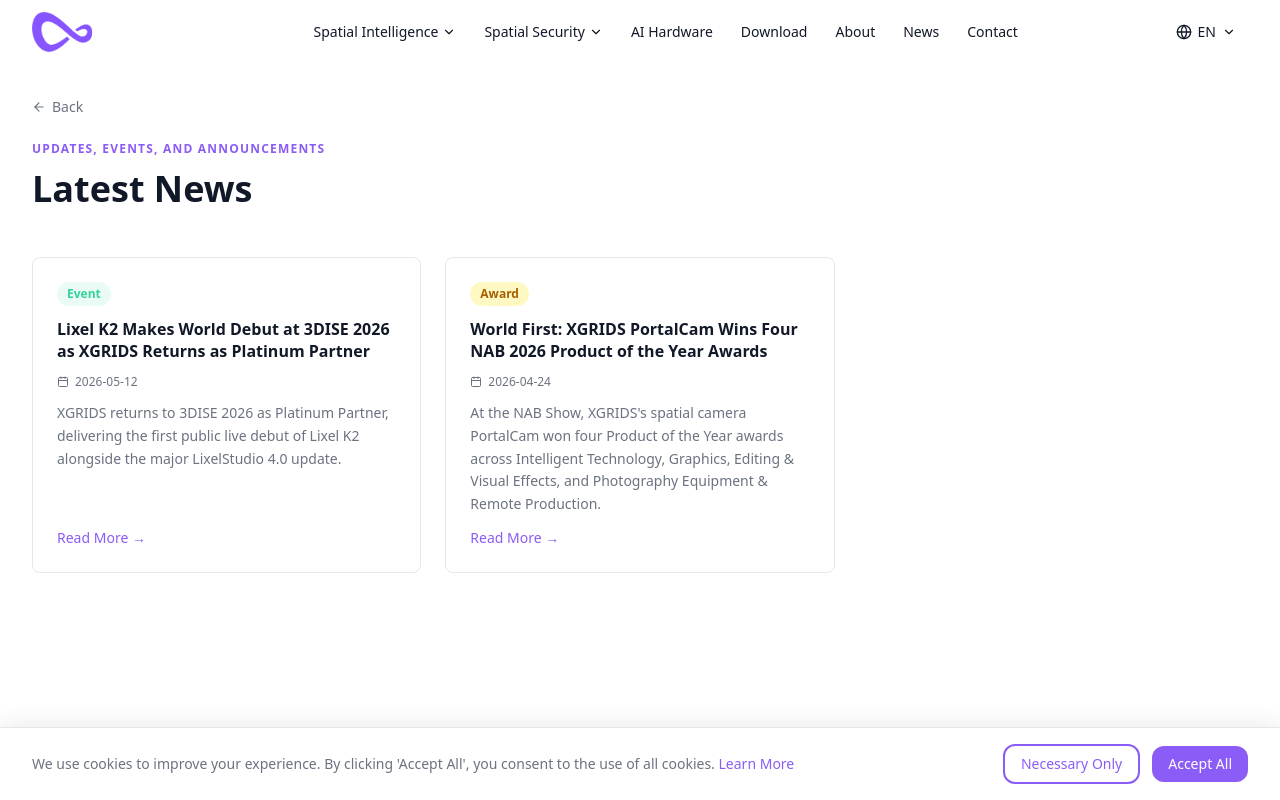
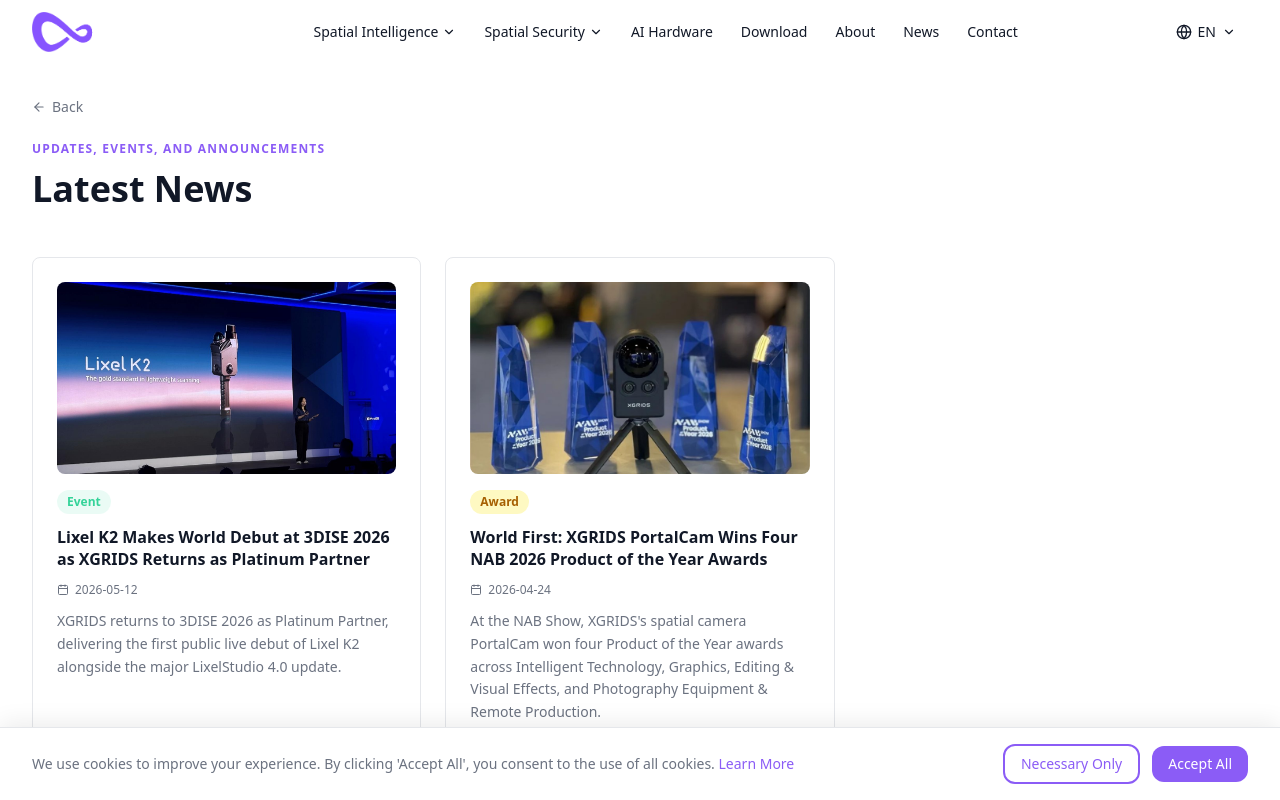
Before and after one commit to sywangyue/coltek-landing, a Next.js app: page /en/news in a window 1280 px wide. Shown: the top 800 px of the page. Built offline with nearby package versions, Linux system fonts and the light colour scheme.

Commit message:
feat: add thumbnail image to news list cards

```diff
--- a/app/[locale]/news/page.tsx
+++ b/app/[locale]/news/page.tsx
@@ -1,6 +1,7 @@
 import { getTranslations } from 'next-intl/server';
 import { Calendar, ArrowLeft } from 'lucide-react';
 import Link from 'next/link';
+import Image from 'next/image';
 import Navbar from '@/components/layout/Navbar';
 import Footer from '@/components/layout/Footer';
 
@@ -34,6 +35,7 @@ interface NewsItem {
   summary: string;
   content: string;
   slug?: string;
+  thumbnail?: string;
 }
 
 type Props = {
@@ -75,6 +77,16 @@ export default async function NewsPage({ params }: Props) {
               const href = item.slug ? `/${locale}/news/${item.slug}` : null;
               const inner = (
                 <>
+                  {item.thumbnail && (
+                    <div className="relative w-full h-48 rounded-lg overflow-hidden -mx-0 mb-1">
+                      <Image
+                        src={item.thumbnail}
+                        alt={item.title}
+                        fill
+                        className="object-cover"
+                      />
+                    </div>
+                  )}
                   <span className={`self-start text-xs font-semibold px-2.5 py-1 rounded-full ${tagStyle(item.type)}`}>
                     {item.type}
                   </span>
```
